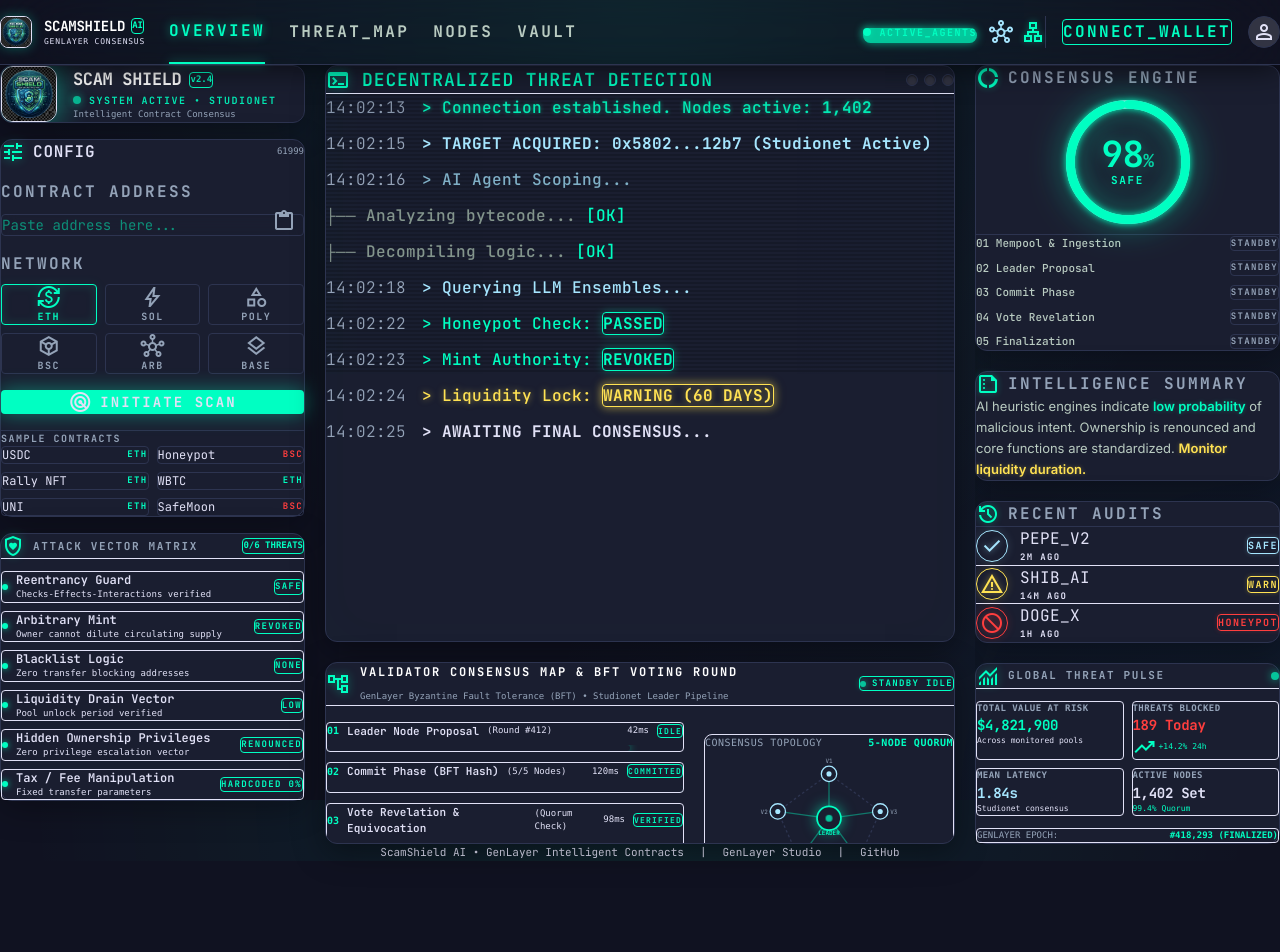
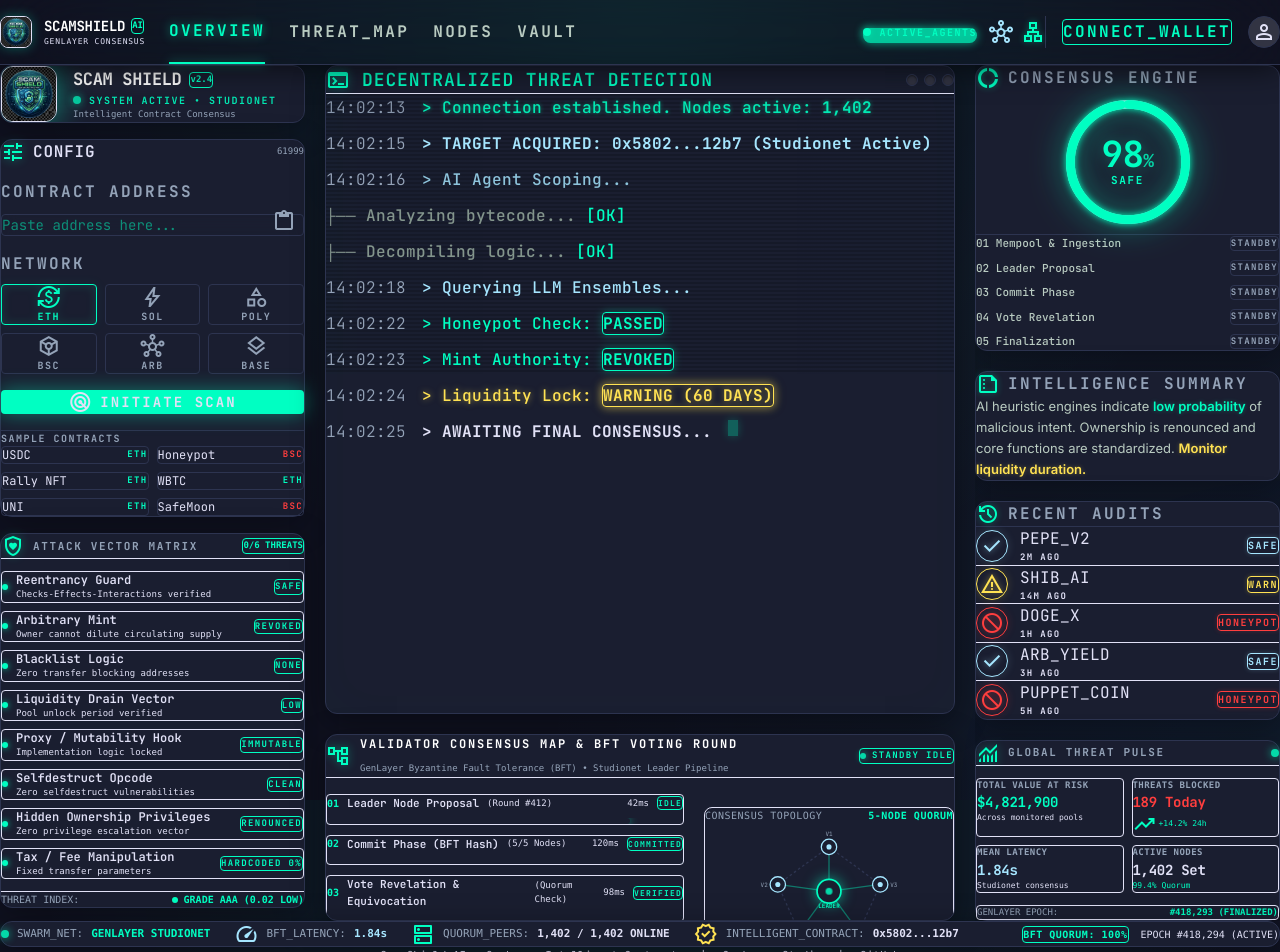
Before and after one commit to YousufAziz1/scamshield, a React (Vite) app: page / in a window 1280 px wide. Shown: the top 952 px of the page. Before the commit the page ends 861 px from the top, so only its background shows below. Built offline with nearby package versions, Linux system fonts and the light colour scheme.

Commit message:
feat(ui): eliminate bottom dead space with full-screen SOC density, 8-vector matrix, 5-audit feed, and bottom telemetry dock

```diff
--- a/src/App.tsx
+++ b/src/App.tsx
@@ -152,7 +152,7 @@
   const donutStatusText = isMalicious ? 'SCAM' : isUnknown ? 'WARN' : 'SAFE'
 
   return (
-    <div className="bg-background font-body-md text-on-background min-h-screen">
+    <div className="bg-background font-body-md text-on-background min-h-screen flex flex-col justify-between">
 
       {/* ── HEADER ── */}
       <header className="sticky top-0 w-full z-50 bg-surface-container/80 backdrop-blur-2xl border-b border-border-subtle shadow-[0_4px_30px_rgba(0,0,0,0.6)]">
@@ -428,6 +428,8 @@
                     { name: 'Arbitrary Mint', status: 'REVOKED', pass: true, desc: 'Owner cannot dilute circulating supply' },
                     { name: 'Blacklist Logic', status: 'NONE', pass: true, desc: 'Zero transfer blocking addresses' },
                     { name: 'Liquidity Drain Vector', status: currentResult?.verdict === 'SCAM' ? 'CRITICAL' : 'LOW', pass: currentResult?.verdict !== 'SCAM', desc: 'Pool unlock period verified' },
+                    { name: 'Proxy / Mutability Hook', status: 'IMMUTABLE', pass: true, desc: 'Implementation logic locked' },
+                    { name: 'Selfdestruct Opcode', status: 'CLEAN', pass: true, desc: 'Zero selfdestruct vulnerabilities' },
                     { name: 'Hidden Ownership Privileges', status: 'RENOUNCED', pass: true, desc: 'Zero privilege escalation vector' },
                     { name: 'Tax / Fee Manipulation', status: 'HARDCODED 0%', pass: true, desc: 'Fixed transfer parameters' },
                   ].map((vec, i) => (
@@ -457,6 +459,14 @@
                       </span>
                     </div>
                   ))}
+                </div>
+
+                <div className="mt-1 pt-2.5 border-t border-border-subtle/50 flex items-center justify-between text-[10px] font-mono">
+                  <span className="text-text-muted">THREAT INDEX:</span>
+                  <span className="text-primary-container font-bold flex items-center gap-1.5">
+                    <span className="w-1.5 h-1.5 rounded-full bg-primary-container" />
+                    GRADE AAA (0.02 LOW)
+                  </span>
                 </div>
               </div>
             </div>
@@ -976,7 +986,7 @@
                       </div>
 
                       {/* Row 3 */}
-                      <div className="flex items-center justify-between p-3 hover:bg-alert-critical/5 transition-colors group cursor-pointer">
+                      <div className="flex items-center justify-between p-3 border-b border-border-subtle/50 hover:bg-alert-critical/5 transition-colors group cursor-pointer">
                         <div className="flex items-center gap-3 min-w-0 flex-1">
                           <div className="w-8 h-8 rounded-full bg-alert-critical/10 border border-alert-critical/30 flex items-center justify-center text-alert-critical shadow-[0_0_10px_rgba(255,62,62,0.15)] group-hover:shadow-[0_0_15px_rgba(255,62,62,0.3)] transition-all">
                             <span className="material-symbols-outlined text-[16px] drop-shadow-[0_0_3px_rgba(255,62,62,0.5)]">block</span>
@@ -984,6 +994,38 @@
                           <div className="flex flex-col">
                             <span className="font-code-sm text-primary font-bold tracking-wide">DOGE_X</span>
                             <span className="font-label-caps text-[9px] text-text-muted/80">1h ago</span>
+                          </div>
+                        </div>
+                        <div className="px-2 py-1 bg-alert-critical/10 border border-alert-critical/30 rounded font-label-caps text-[10px] text-alert-critical font-bold shrink-0 shadow-[0_0_5px_rgba(255,62,62,0.2)]">
+                          HONEYPOT
+                        </div>
+                      </div>
+
+                      {/* Row 4 */}
+                      <div className="flex items-center justify-between p-3 border-b border-border-subtle/50 hover:bg-secondary/5 transition-colors group cursor-pointer">
+                        <div className="flex items-center gap-3 min-w-0 flex-1">
+                          <div className="w-8 h-8 rounded-full bg-secondary/10 border border-secondary/30 flex items-center justify-center text-secondary shadow-[0_0_10px_rgba(166,230,255,0.15)] group-hover:shadow-[0_0_15px_rgba(166,230,255,0.3)] transition-all">
+                            <span className="material-symbols-outlined text-[16px] drop-shadow-[0_0_3px_rgba(166,230,255,0.5)]">check</span>
+                          </div>
+                          <div className="flex flex-col">
+                            <span className="font-code-sm text-primary font-bold tracking-wide">ARB_YIELD</span>
+                            <span className="font-label-caps text-[9px] text-text-muted/80">3h ago</span>
+                          </div>
+                        </div>
+                        <div className="px-2 py-1 bg-secondary/10 border border-secondary/30 rounded font-label-caps text-[10px] text-secondary font-bold shrink-0 shadow-[0_0_5px_rgba(166,230,255,0.2)]">
+                          SAFE
+                        </div>
+                      </div>
+
+                      {/* Row 5 */}
+                      <div className="flex items-center justify-between p-3 hover:bg-alert-critical/5 transition-colors group cursor-pointer">
+                        <div className="flex items-center gap-3 min-w-0 flex-1">
+                          <div className="w-8 h-8 rounded-full bg-alert-critical/10 border border-alert-critical/30 flex items-center justify-center text-alert-critical shadow-[0_0_10px_rgba(255,62,62,0.15)] group-hover:shadow-[0_0_15px_rgba(255,62,62,0.3)] transition-all">
+                            <span className="material-symbols-outlined text-[16px] drop-shadow-[0_0_3px_rgba(255,62,62,0.5)]">block</span>
+                          </div>
+                          <div className="flex flex-col">
+                            <span className="font-code-sm text-primary font-bold tracking-wide">PUPPET_COIN</span>
+                            <span className="font-label-caps text-[9px] text-text-muted/80">5h ago</span>
                           </div>
                         </div>
                         <div className="px-2 py-1 bg-alert-critical/10 border border-alert-critical/30 rounded font-label-caps text-[10px] text-alert-critical font-bold shrink-0 shadow-[0_0_5px_rgba(255,62,62,0.2)]">
@@ -1044,6 +1086,38 @@
               </div>
             </div>
           </div>
+
+          {/* ── BOTTOM SOC TELEMETRY DOCK ── */}
+          <div className="w-full max-w-[1920px] mx-auto mt-5 p-3.5 bg-surface-card backdrop-blur-xl border border-border-subtle rounded-xl flex flex-wrap items-center justify-between gap-4 text-[11px] font-mono shadow-[0_8px_32px_rgba(0,0,0,0.4)]">
+            <div className="flex items-center gap-6 flex-wrap">
+              <div className="flex items-center gap-2">
+                <span className="w-2 h-2 rounded-full bg-primary-container animate-pulse shadow-[0_0_8px_rgba(0,255,194,0.8)]" />
+                <span className="text-text-muted">SWARM_NET:</span>
+                <span className="text-primary-container font-bold">GENLAYER STUDIONET</span>
+              </div>
+              <div className="flex items-center gap-2">
+                <span className="material-symbols-outlined text-[15px] text-secondary">speed</span>
+                <span className="text-text-muted">BFT_LATENCY:</span>
+                <span className="text-secondary font-bold">1.84s</span>
+              </div>
+              <div className="flex items-center gap-2">
+                <span className="material-symbols-outlined text-[15px] text-primary-container">dns</span>
+                <span className="text-text-muted">QUORUM_PEERS:</span>
+                <span className="text-on-surface font-bold">1,402 / 1,402 ONLINE</span>
+              </div>
+              <div className="flex items-center gap-2">
+                <span className="material-symbols-outlined text-[15px] text-tertiary-fixed">verified</span>
+                <span className="text-text-muted">INTELLIGENT_CONTRACT:</span>
+                <span className="text-primary font-bold">{fmt(CONTRACT)}</span>
+              </div>
+            </div>
+            <div className="flex items-center gap-3 text-[10px]">
+              <span className="px-2.5 py-1 rounded bg-primary-container/10 border border-primary-container/30 text-primary-container font-bold tracking-wider">
+                BFT QUORUM: 100%
+              </span>
+              <span className="text-text-muted/70 font-mono hidden sm:inline">EPOCH #418,294 (ACTIVE)</span>
+            </div>
+          </div>
         </div>
 
         {/* ── FOOTER ── */}
```
